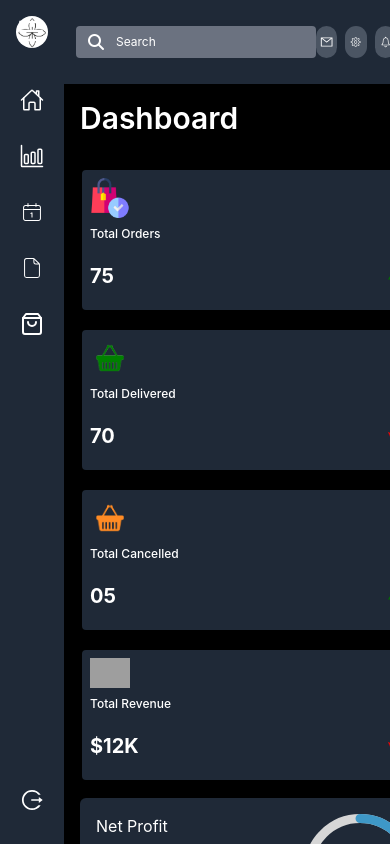
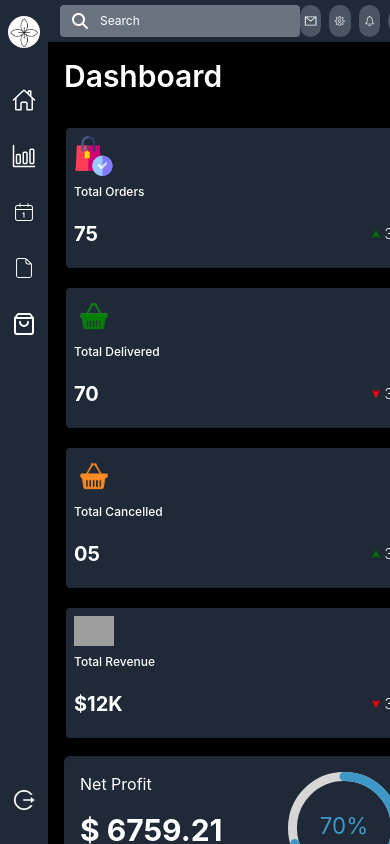
Before and after one commit to Dk6200/Dashboard-Project, a React (Create React App) app: page / in a window 390 px wide. Built offline with nearby package versions, Linux system fonts and the light colour scheme; grey boxes are pictures that could not be loaded.

Commit message:
width-fix

```diff
--- a/src/Component/SideDash.js
+++ b/src/Component/SideDash.js
@@ -18,19 +18,11 @@ function SideDash() {
   return (
     <div>
       {/* Mobile Menu Button */}
-      <div className="lg:hidden fixed top-4 left-4 z-50">
-        <button
-          onClick={toggleSidebar}
-          className="text-white text-3xl focus:outline-none"
-        >
-          <AiOutlineMenu />
-        </button>
-      </div>
 
       {/* Sidebar */}
       <div
         className={`bg-gray-800 ${
-          isOpen ? "w-40" : "w-16"
+          isOpen ? "w-40" : "w-12"
         } flex flex-col justify-between items-center fixed top-0 left-0 h-screen transition-all duration-300 z-40`}
       >
         <div className="flex flex-col items-center mt-4 space-y-6 lg:space-y-8">
--- a/src/Component/layout.js
+++ b/src/Component/layout.js
@@ -6,7 +6,7 @@ const Layout = ({ children }) => {
   return (
     <div className="flex min-h-screen">
       <SideDash />
-      <div className="flex ml-16">
+      <div className="flex ml-12">
         <div className="flex flex-col h-full fixed">
           <NavBar />
           <main className="flex-1 overflow-auto">{children}</main>
--- a/src/Component/navbar.js
+++ b/src/Component/navbar.js
@@ -6,7 +6,7 @@ import { IoIosNotificationsOutline } from "react-icons/io";
 
 const NavBar = () => {
   return (
-    <div className="bg-gray-800 h-[10vh] w-full flex justify-between items-center p-3">
+    <div className="bg-gray-800 h-[5vh] sm:h-[7vh] md:h-[10vh] w-full flex justify-between items-center p-3">
       <div className="flex items-center flex-grow max-w-md">
         <div className="relative flex items-center flex-grow">
           <i className="fas fa-search absolute left-3 text-white text-base md:text-lg"></i>
```
